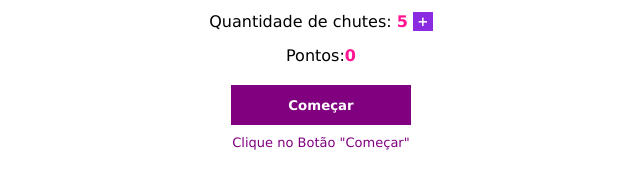
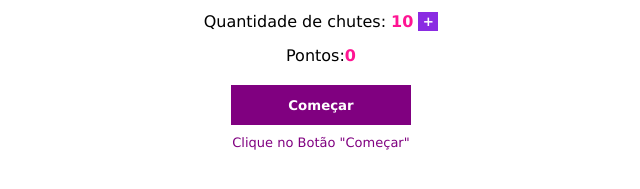
Before and after one commit to EstevaoXavier/Jogo_da_Forca, a plain HTML site: page jogo_da_forca.html in a window 1280 px wide. Shown: the part 431-620 px from the top of the page, 319-959 px from the left. Drawn offline with Linux system fonts and the light colour scheme; files that its build step writes are made by us from their sources; files whose address does not match are found by name.

Commit message:
Update jogo_da_forca.html

```diff
--- a/jogo_da_forca.html
+++ b/jogo_da_forca.html
@@ -20,7 +20,7 @@
     </form>
     <div id="div_quantidade_chutes">
         <span>Quantidade de chutes:</span>
-        <p id="numero_chutes">5</p>
+        <p id="numero_chutes">10</p>
         <input type="button" value="+" id="btn_add_chute">
     </div>
     <div id="pontuacao">
```
